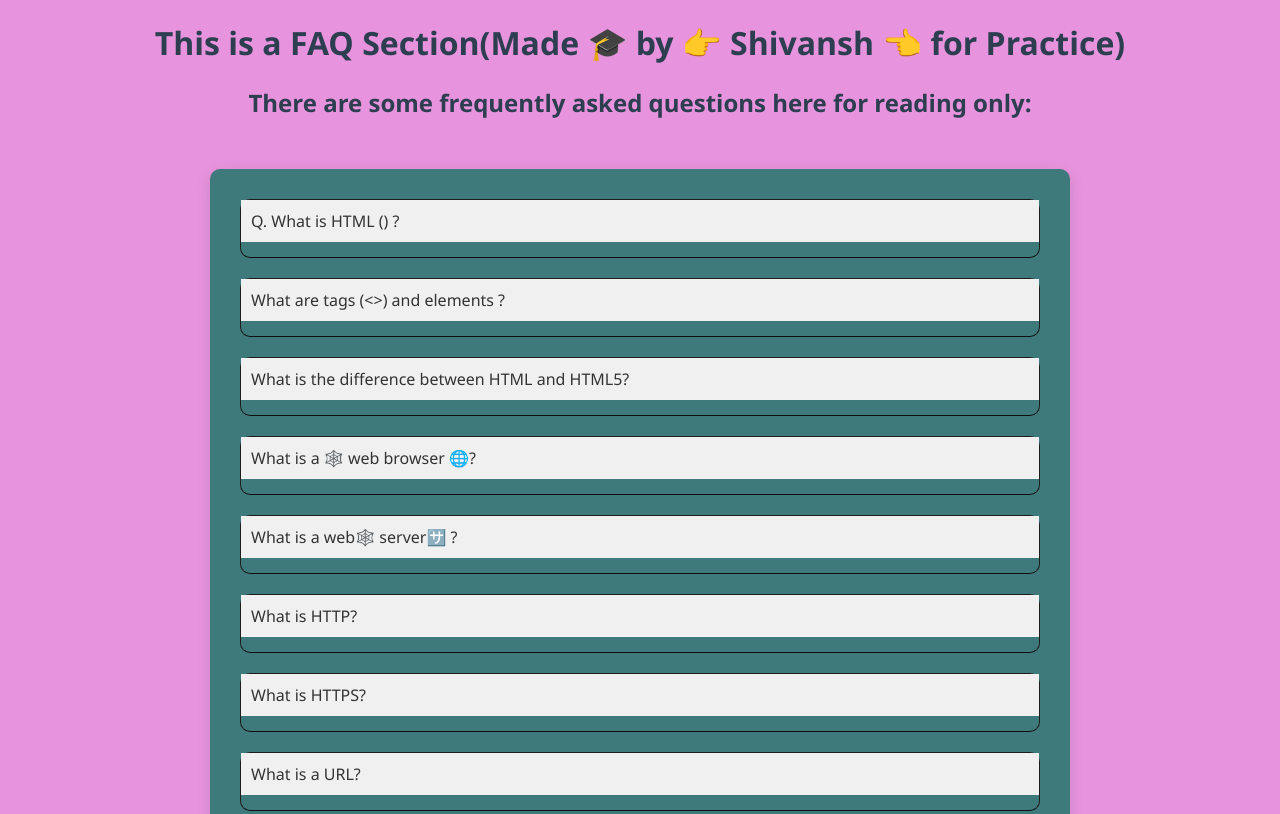
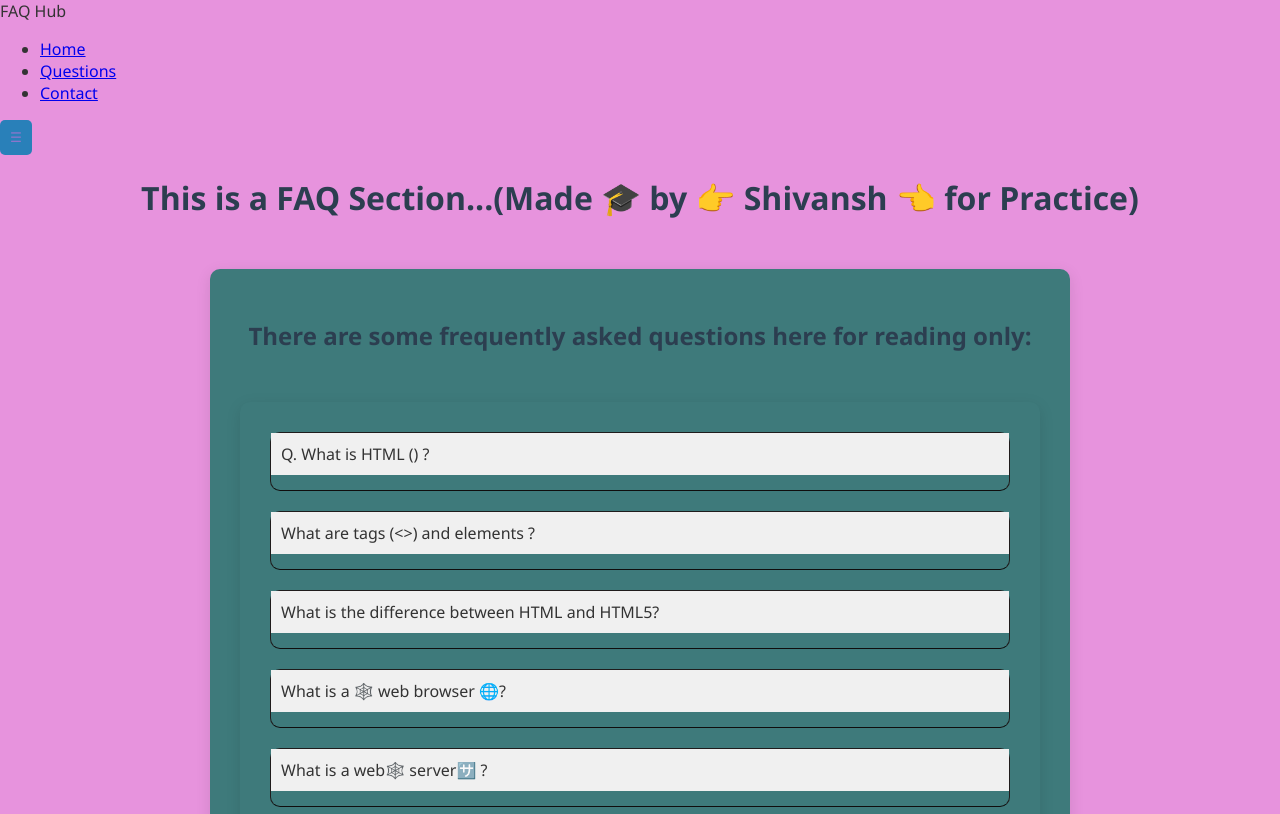
Before and after one commit to Shivansh-Bunkar/Practice, a website: page public/index.html in a window 1280 px wide. Shown: the top 814 px of the page. Drawn offline with Linux system fonts and the light colour scheme.

Commit message:
Update index.html

```diff
--- a/public/index.html
+++ b/public/index.html
@@ -8,7 +8,19 @@
     <title>FAQ Section</title>
 </head>
 <body>
-    <h1>This is a FAQ Section(Made 🎓 by 👉 Shivansh  👈 for Practice)</h1>
+
+     <nav class="navbar">
+        <div class="nav-logo">FAQ Hub</div>
+        <ul class="nav-links">
+            <li><a href="#home">Home</a></li>
+            <li><a href="#faq">Questions</a></li>
+            <li><a href="#contact">Contact</a></li>
+        </ul>
+        <button class="menu-btn">☰</button>
+    </nav>
+     <h1 id="home">This is a FAQ Section...(Made 🎓 by 👉 Shivansh  👈 for Practice)</h1>
+
+    <div class="container" id="faq">
     <h2>There are some frequently asked questions here for reading only:</h2>
     <div class="container">
         <div class="faq-item">
```
